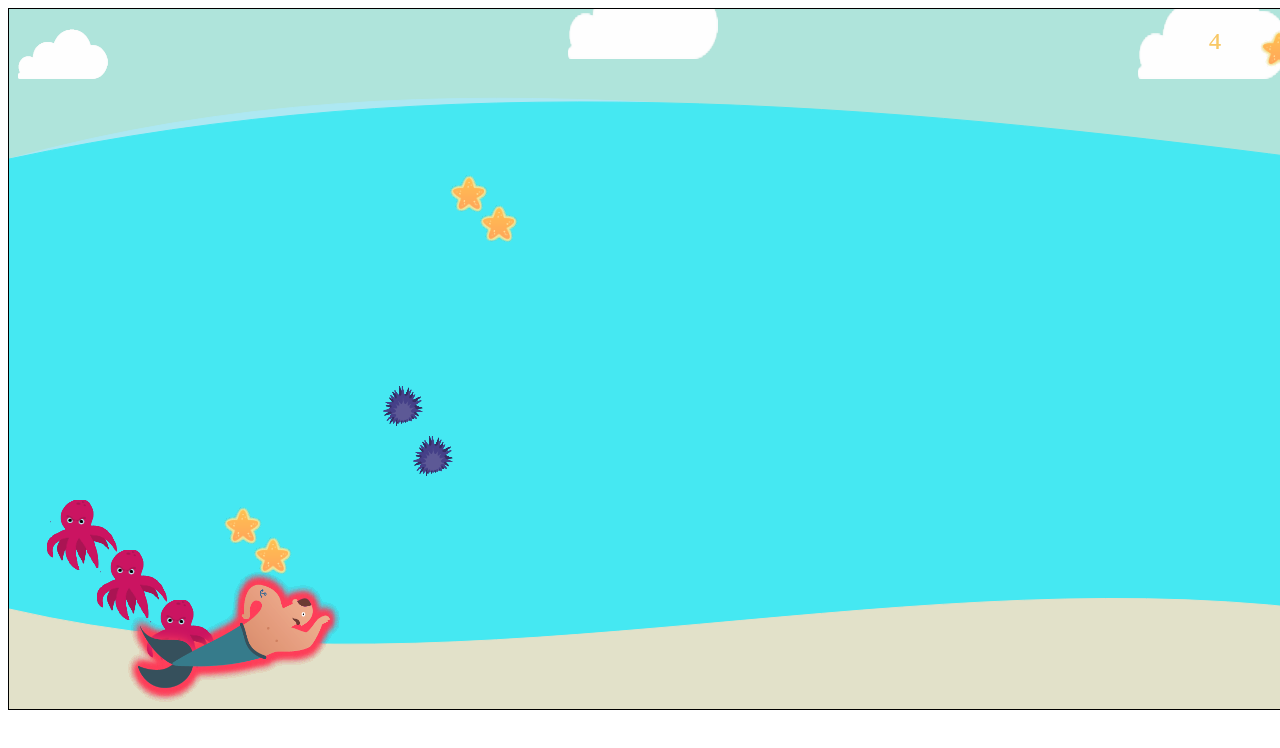
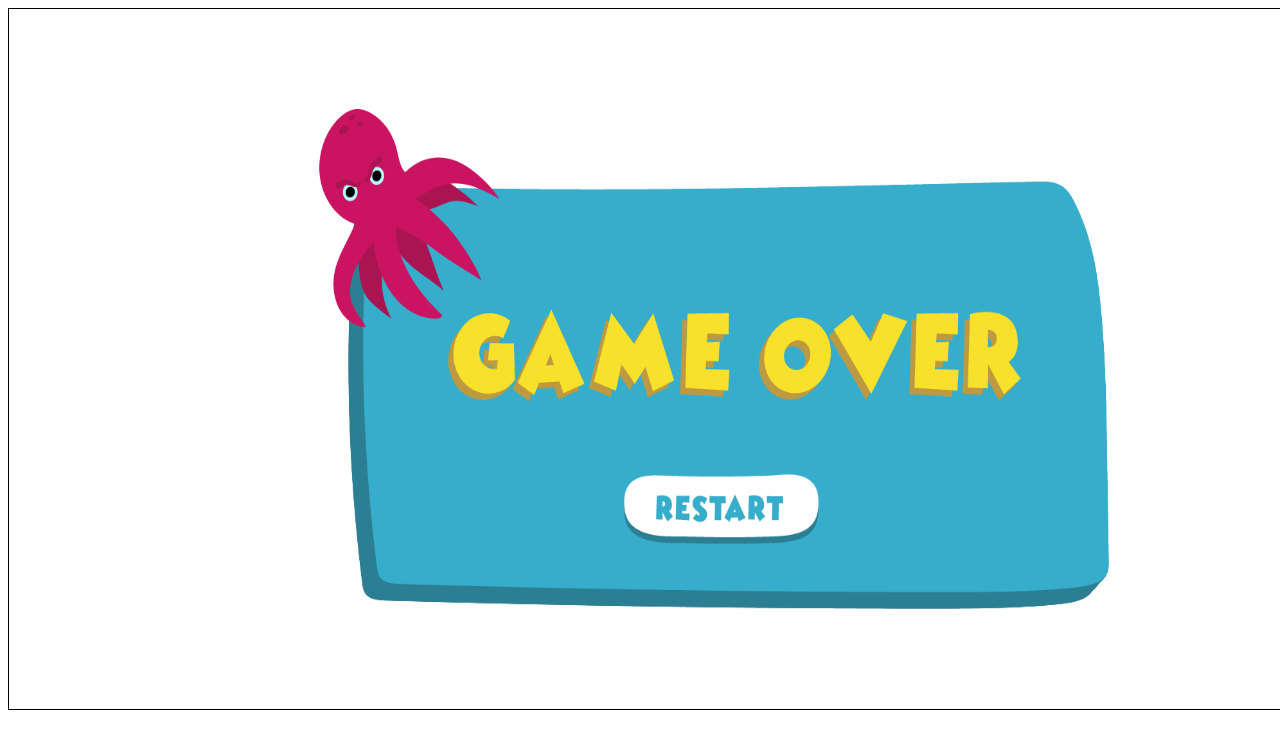
Before and after one commit to EloK6/Merman, a plain HTML site: page merman.html in a window 1280 px wide. Shown: the top 748 px of the page. Drawn offline with Linux system fonts and the light colour scheme.

Commit message:
game over ok

```diff
--- a/index.html
+++ b/index.html
@@ -1,27 +1,30 @@
 <!DOCTYPE html>
 <html lang="en">
   <head>
-  <meta charset="UTF-8">
-  <meta name="viewport" content="width=device-width, initial-scale=1.0">
-  <meta http-equiv="X-UA-Compatible" content="ie=edge">
+    <meta charset="UTF-8" />
+    <meta name="viewport" content="width=device-width, initial-scale=1.0" />
+    <meta http-equiv="X-UA-Compatible" content="ie=edge" />
 
     <!-- <link rel="stylesheet" href="css/reset.css"> -->
-  <link rel="stylesheet" href="css/style.css">
+    <link rel="stylesheet" href="css/style.css" />
     <title>Amazing Merman</title>
   </head>
   <body>
     <div class="container">
       <div id="left-container">
-      <img class="merman" src="./images/Merman_home.png" alt="Merman">
+        <img class="merman" src="./images/Merman_home.png" alt="Merman" />
       </div>
       <div id="right-container">
-        <img  class="logo" src="./images/Logo.png" alt="logo">
+        <img class="logo" src="./images/Logo.png" alt="logo" />
         <div id="rules">
           <h1>CATCH THE STARFISHES</h1>
-            <h1>AVOID THE OCTOPUS,<br>THE URCHINS AND THE HOOKS</h1>
-            <h1>AND DON'T TAKE OUT THE HEAD<br>OF THE WATER</h1>
+          <h1>AVOID THE OCTOPUS,<br />AND THE URCHINS</h1>
+          <h1>DON'T TAKE OUT THE HEAD<br />OF THE WATER</h1>
+          <h1>AND PLAY WITH UP AND DOWN BUTTONS</h1>
         </div>
-        <a href="merman.html" id="start-btn"><img src="./images/Start.png" alt="start button" class="start-button"></a>
+        <a href="merman.html" id="start-btn"
+          ><img src="./images/Start.png" alt="start button" class="start-button"
+        /></a>
       </div>
     </div>
   </body>
--- a/script.js
+++ b/script.js
@@ -1,6 +1,7 @@
-var score = 5;
+var score = 0;
 var obstacles = [];
 var bonus = [];
+var reqAnimation;
 
 function drawCanvas() {
   canvas = document.getElementById("canvas");
@@ -70,7 +71,7 @@ var background = function() {
   ctx.fill();
   ctx.stroke();
 };
-setInterval(background, 30);
+var intervalId1 = setInterval(background, 30);
 
 //-------------SetInterval---------------//
 var IntervalId = function() {
@@ -85,7 +86,7 @@ var IntervalId = function() {
   drawScore();
 };
 
-setInterval(IntervalId, 30);
+var intervalId2 = setInterval(IntervalId, 30);
 
 //-------------Cloud---------------//
 
@@ -245,18 +246,18 @@ imageFinish.onload = updateCanvas;
 
 var finish = {
   imageFinish: imageFinish,
-  x: 500,
-  speedX: -1,
+  x: 1200,
+  speedX: -0.2,
 
   move: function() {
     this.x += this.speedX;
   },
 
   draw: function() {
-    ctx.drawImage(this.imageFinish, this.x, 600, 100, 100);
+    ctx.drawImage(this.imageFinish, this.x, 550, 200, 200);
   }
 };
-imageFinish.src = ".images/Finish.png";
+imageFinish.src = "./images/Finish.png";
 
 //-------------Merman---------------//
 
@@ -272,15 +273,12 @@ var merman = {
   y: 400,
   width: 250,
   height: 180,
-  left: this.x,
-  right: this.x + this.width,
   speedX: 0,
-  speedY: 8,
-  gravity: 0.005,
+  speedY: 9,
+  gravity: 0.0025,
   gravitySpeed: 0,
 
   moveUp: function() {
-    this.gravitySpeed += this.gravity;
     this.y -= this.speedY;
   },
   moveDown: function() {
@@ -390,19 +388,26 @@ function drawScore() {
 }
 
 //-------------GameOver---------------//
-
+var imageGameOver = new Image();
+imageGameOver.src = "./images/Game_over.png";
 function gameOver() {
-  clearInterval(idIntervalle);
-  var img = new Image();
-  img.onload = function() {
-    ctx.drawImage(img, 1250, 20, 40, 40);
-  };
-  img.src = "./images/Game_over.png";
+  // merman.y = 150;
+  clearCanvas();
+  clearInterval(intervalId1);
+  clearInterval(intervalId2);
+  cancelAnimationFrame(reqAnimation);
+  // obstacles = [];
+  // bonus = [];
+  ctx.drawImage(imageGameOver, 300, 100, 800, 500);
+  // ctx.drawImage(img, 0, 0, 1300, 700);
 }
 
 //-------------Update---------------//
 
 function updateCanvas() {
+  if (merman.y >= canvas.height || merman.y <= 150 || score < 0) {
+    gameOver();
+  } else {
     // clearCanvas();
     drawScore();
     cloud.draw();
@@ -410,9 +415,10 @@ function updateCanvas() {
     orshins.draw();
     star.draw();
     star2.draw();
-  // finish.draw();
+    finish.draw();
     merman.draw();
     fishing();
     collision();
-  requestAnimationFrame(updateCanvas);
+    reqAnimation = requestAnimationFrame(updateCanvas);
   }
+}
```
Also changed, not shown: images/Game_Over2.png (added). Lines whose indentation alone changed are shown as unchanged.
